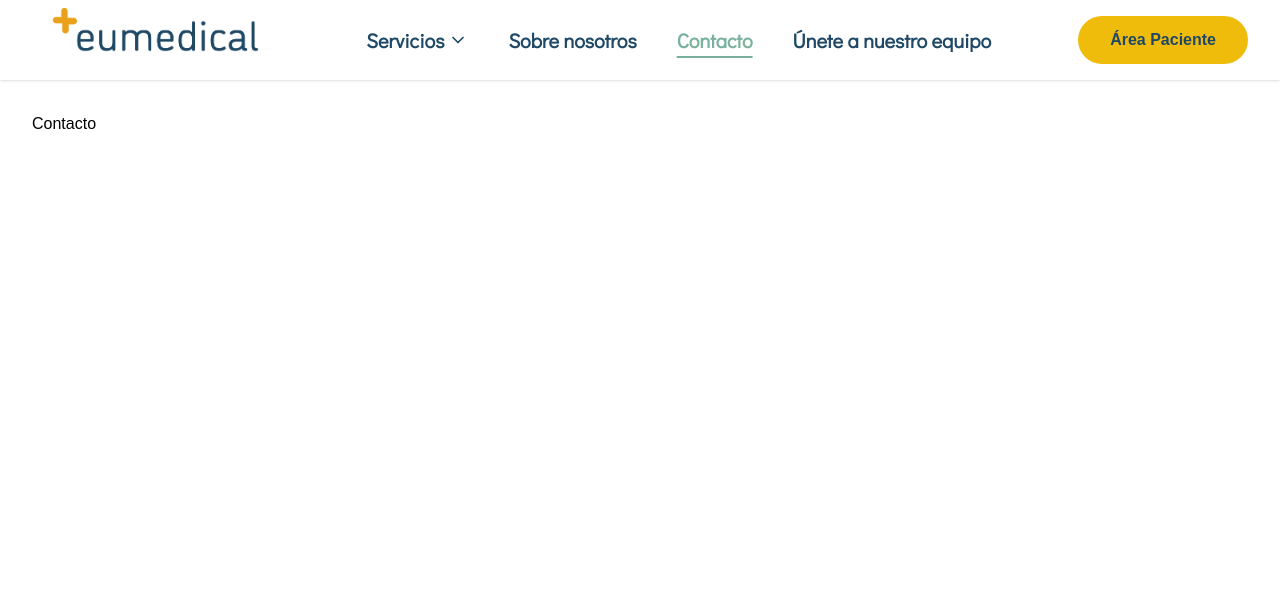
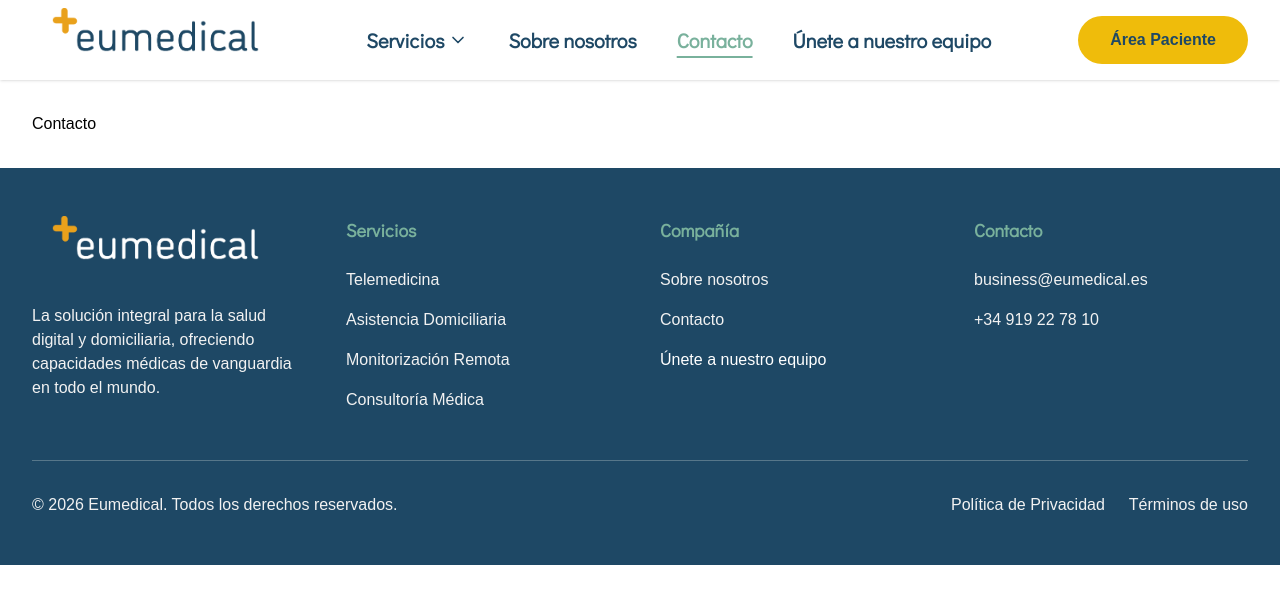
Before and after one commit to AxelVonReems/eumedical-challenge, a React (Vite) app: page /contact in a window 1280 px wide. Shown: the top 604 px of the page. Built offline with nearby package versions, Linux system fonts and the light colour scheme.

Commit message:
feat(layout): add Footer component to PublicLayout

```diff
--- a/src/App.tsx
+++ b/src/App.tsx
@@ -2,6 +2,7 @@ import { BrowserRouter, Outlet, Routes, Route } from 'react-router-dom';
 
 import { Index } from './pages/landing/Index';
 import Header from './components/layout/Header';
+import Footer from './components/layout/Footer';
 
 
 // 1. Define a layout for public pages that includes the Header
@@ -11,6 +12,7 @@ function PublicLayout() {
       <Header />
       {/* Outlet renders whatever child route is currently active */}
       <Outlet />
+      <Footer />
     </div>
   );
 }
--- /dev/null
+++ b/src/components/layout/Footer.tsx
@@ -0,0 +1,132 @@
+import { Link } from 'react-router-dom';
+import logo from '../../assets/logos/eumedical-logo-white.png';
+
+export default function Footer() {
+  const linkStyles = `
+    font-arial text-eumedical-light-grey transition-colors duration-200
+    hover:text-eumedical-plain-yellow
+    focus:outline-none focus-visible:ring-2 focus-visible:ring-eumedical-plain-yellow focus-visible:ring-offset-2 focus-visible:ring-offset-eumedical-dark-blue rounded-sm
+  `;
+
+  return (
+    <footer className="bg-eumedical-dark-blue text-eumedical-white py-12">
+      <div className="max-w-7xl mx-auto px-4 sm:px-6 lg:px-8">
+        <div className="grid grid-cols-1 md:grid-cols-2 lg:grid-cols-4 gap-10">
+
+          {/* Section 1: Marca */}
+          <div>
+            <Link to="/">
+              <img
+                src={logo}
+                alt="Eumedical Logo"
+                className="h-16 w-auto mb-6"
+              />
+            </Link>
+            <p className="font-arial text-eumedical-light-grey">
+              La solución integral para la salud digital y domiciliaria, ofreciendo capacidades médicas de vanguardia en todo el mundo.
+            </p>
+          </div>
+
+          {/* Section 2: Servicios */}
+          <nav aria-label="Navegación de servicios del pie de página">
+            <h2 className="font-didact font-bold text-eumedical-medium-aquamarine text-lg mb-6">
+              Servicios
+            </h2>
+            <ul className="space-y-4">
+              <li>
+                <Link to="/services/telemedicina" className={linkStyles}>
+                  Telemedicina
+                </Link>
+              </li>
+              <li>
+                <Link to="/services/asistencia-domiciliaria" className={linkStyles}>
+                  Asistencia Domiciliaria
+                </Link>
+              </li>
+              <li>
+                <Link to="/services/monitorizacion" className={linkStyles}>
+                  Monitorización Remota
+                </Link>
+              </li>
+              <li>
+                <Link to="/services/consultoria" className={linkStyles}>
+                  Consultoría Médica
+                </Link>
+              </li>
+            </ul>
+          </nav>
+
+          {/* Section 3: Compañía */}
+          <nav aria-label="Navegación de compañía del pie de página">
+            <h2 className="font-didact font-bold text-eumedical-medium-aquamarine text-lg mb-6">
+              Compañía
+            </h2>
+            <ul className="space-y-4">
+              <li>
+                <Link to="/about" className={linkStyles}>
+                  Sobre nosotros
+                </Link>
+              </li>
+              <li>
+                <Link to="/contact" className={linkStyles}>
+                  Contacto
+                </Link>
+              </li>
+              <li>
+                <a
+                  href="https://apply.workable.com/eumedical/?lng=en#jobs"
+                  target="_blank"
+                  rel="noopener noreferrer"
+                >
+                  Únete a nuestro equipo
+                </a>
+              </li>
+            </ul>
+          </nav>
+
+          {/* Section 4: Contacto */}
+          <div>
+            <h2 className="font-didact font-bold text-eumedical-medium-aquamarine text-lg mb-6">
+              Contacto
+            </h2>
+            <address className="font-arial text-eumedical-light-grey not-italic flex flex-col space-y-4">
+              <a
+                href="mailto:business@eumedical.es"
+                className={linkStyles}
+              >
+                business@eumedical.es
+              </a>
+              <a
+                href="tel:++34919227810"
+                className={linkStyles}
+              >
+                +34 919 22 78 10
+              </a>
+            </address>
+          </div>
+        </div>
+
+        {/* Bottom line (Legal) */}
+        <div className="mt-12 pt-8 border-t border-eumedical-light-blue/30 flex flex-col md:flex-row justify-between items-center gap-4">
+          <p className="font-arial text-eumedical-light-grey text-md text-center md:text-left">
+            &copy; 2026 Eumedical. Todos los derechos reservados.
+          </p>
+          <nav aria-label="Navegación legal del pie de página">
+            <ul className="flex flex-wrap justify-center gap-6">
+              <li>
+                <Link to="/privacy-policy" className={`${linkStyles} text-md`}>
+                  Política de Privacidad
+                </Link>
+              </li>
+              <li>
+                <Link to="/terms-of-use" className={`${linkStyles} text-md`}>
+                  Términos de uso
+                </Link>
+              </li>
+            </ul>
+          </nav>
+        </div>
+      </div>
+    </footer>
+  );
+};
--- a/src/components/layout/Header.tsx
+++ b/src/components/layout/Header.tsx
@@ -10,7 +10,6 @@ export default function Header() {
 
   const location = useLocation();
   const isServicesActive = location.pathname.startsWith('/services');
-
 
   // Helper to close mobile menus when a link is clicked
   const closeMenu = () => {
```
Also changed, not shown: src/components/layout/Hero.tsx (+2 -5 lines).
